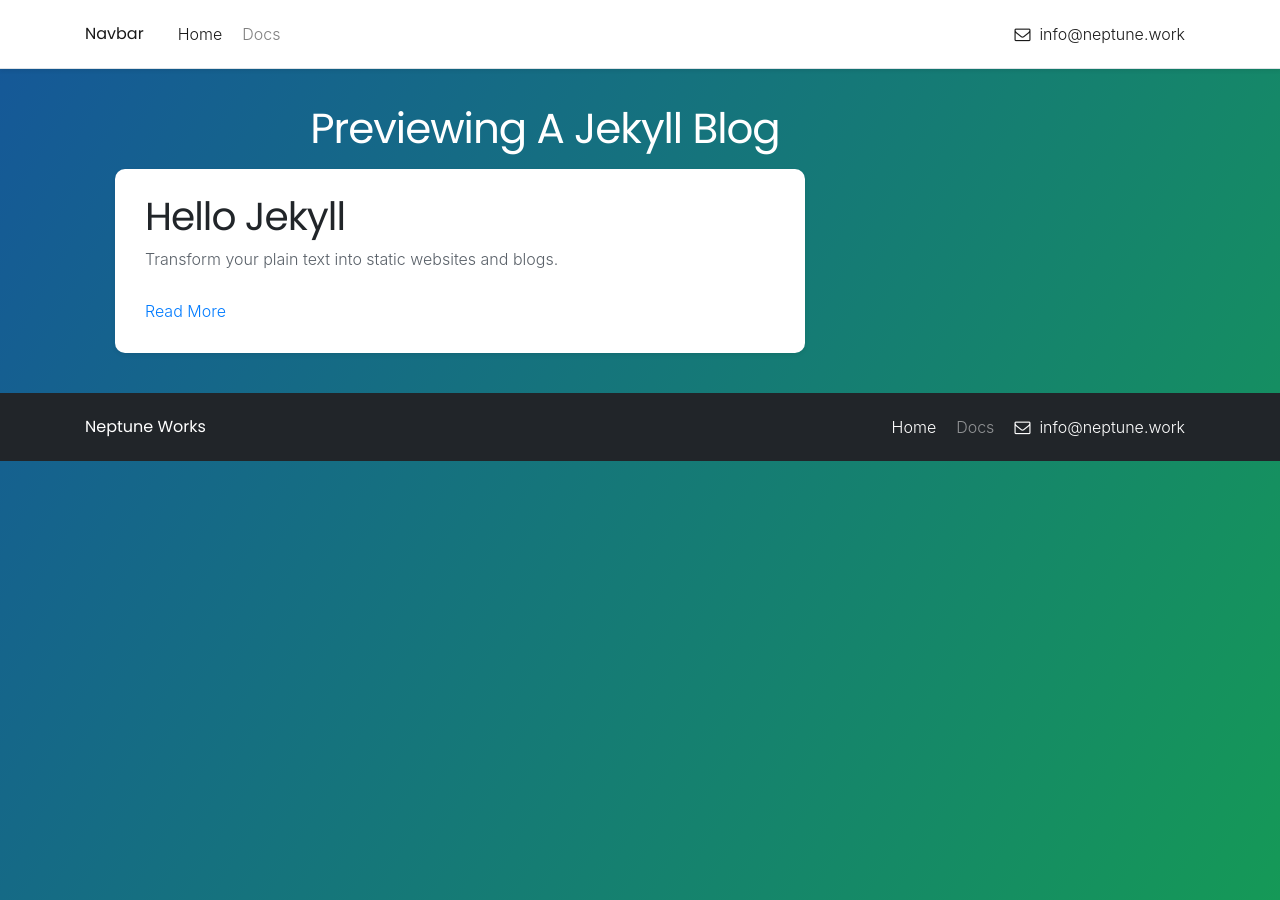
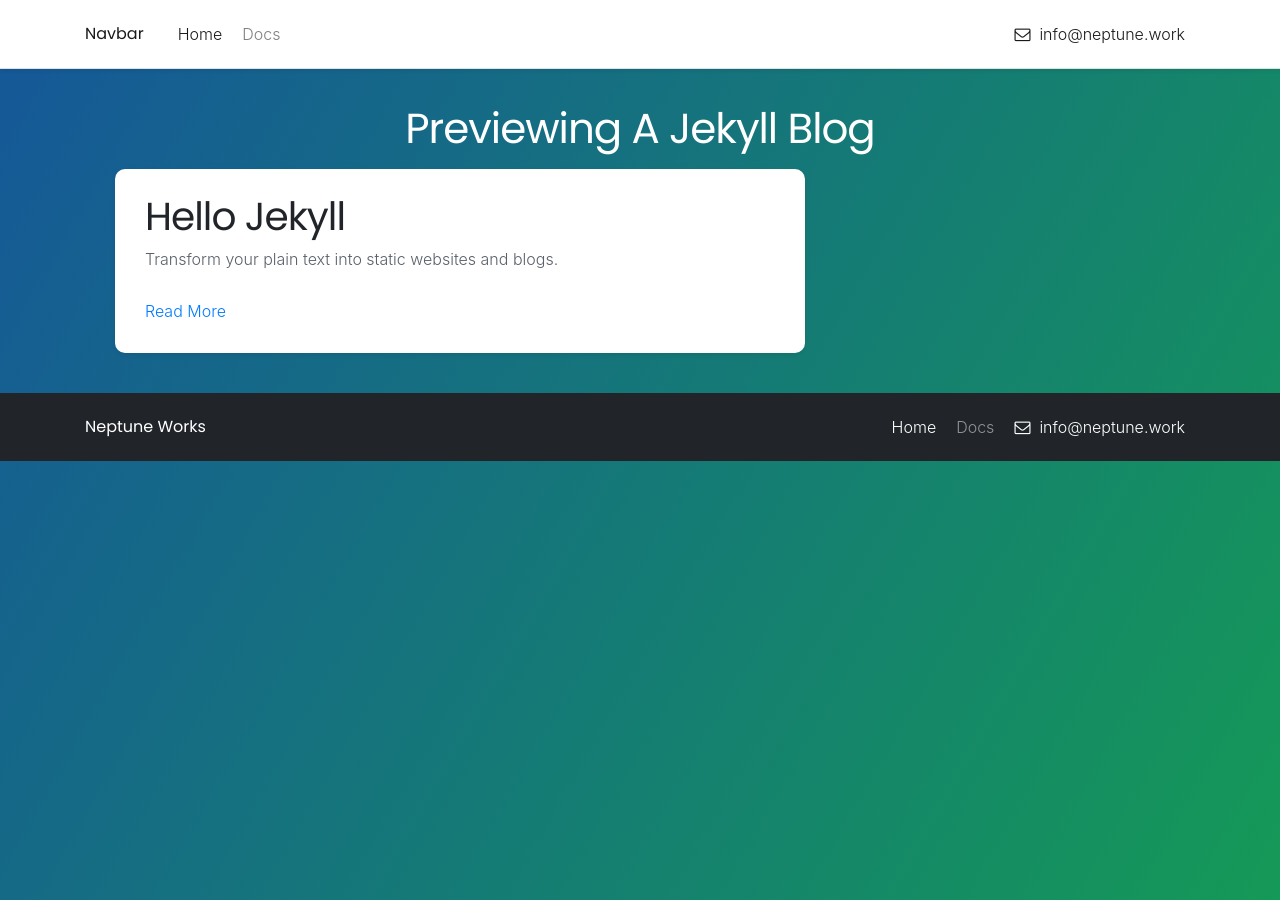
Before and after one commit to KevBuild4UR/_backup, a Jekyll site: the page built from blog/index.html, in a window 1280 px wide. Built offline with Jekyll 4.4.1, drawn with Linux system fonts in a browser that asks for light colours; nearby versions of some CDN libraries; the list of posts is cut into pages by our own code.

Commit message:
Update index.html

```diff
--- a/blog/index.html
+++ b/blog/index.html
@@ -7,7 +7,7 @@ blog-title: Previewing A Jekyll Blog
 <section id="blog-header" class="blog-header">
   <div class="container" style="padding-top: 5rem;">
     <div class="row">
-      <div class="col-md-10 col-md-offset-1 text-center">
+      <div class="col-md-12 col-md-offset-1 text-center">
         <h1 style="margin: 20px 0 10px; color: #fff; line-height: 1.4; font-size: 42px;">{{ page.blog-title }}</h1>
       </div>
     </div>
```
